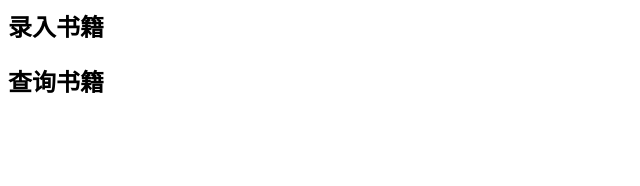
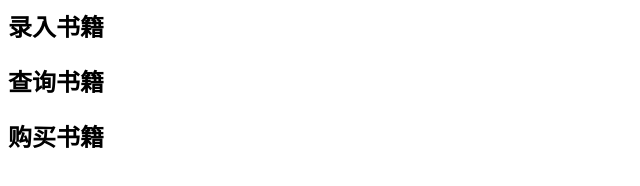
Before and after one commit to wnaghan9857/book, a plain HTML site: page index.html in a window 1280 px wide. Shown: the whole page, without its empty margins (0-640 px from the left). Drawn offline with Linux system fonts and the light colour scheme.

Commit message:
首页创建完成50%

```diff
--- a/index.html
+++ b/index.html
@@ -1,2 +1,3 @@
 <h2>录入书籍</h2>
 <h2>查询书籍</h2>
+<h2>购买书籍</h2>
```
